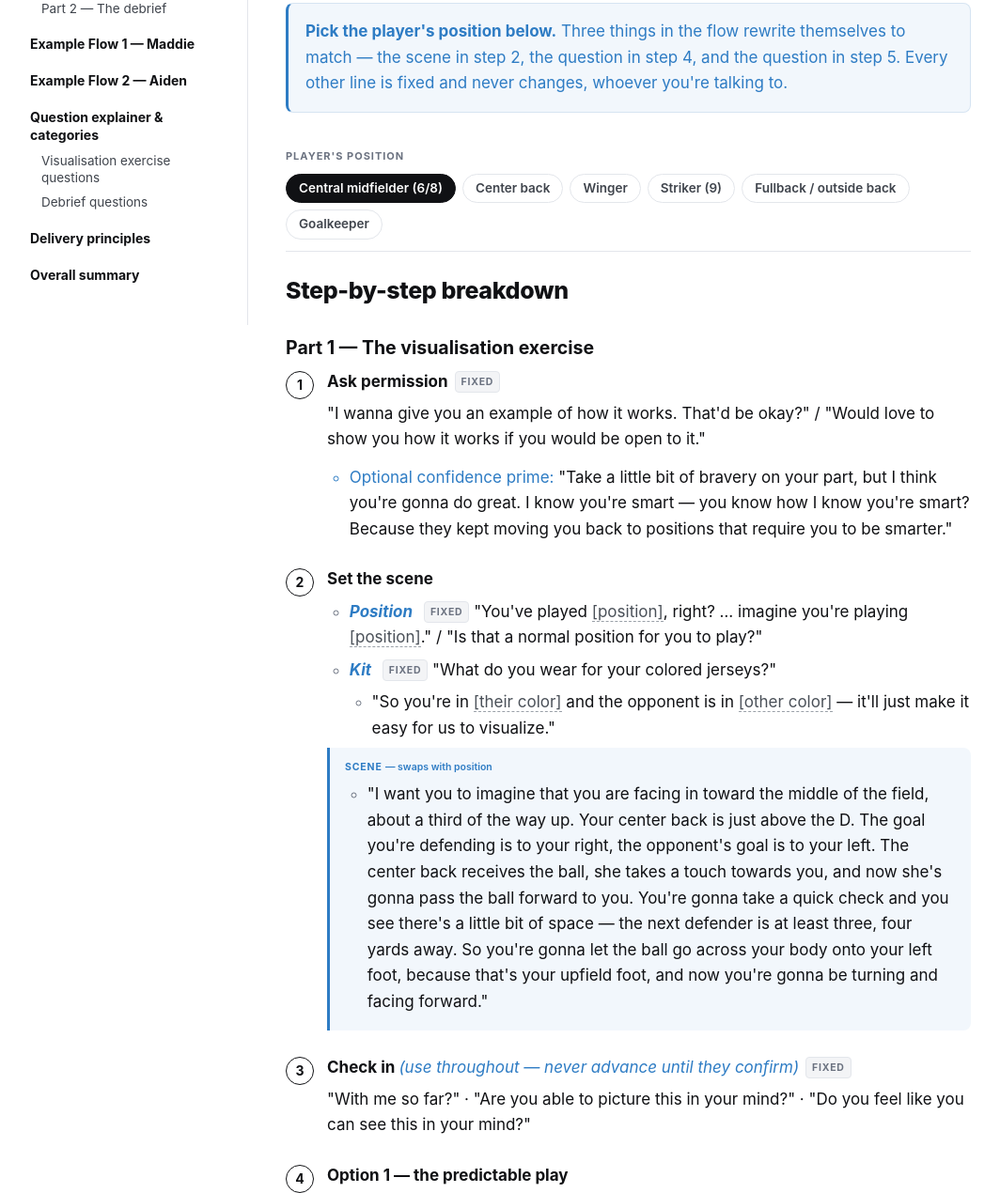
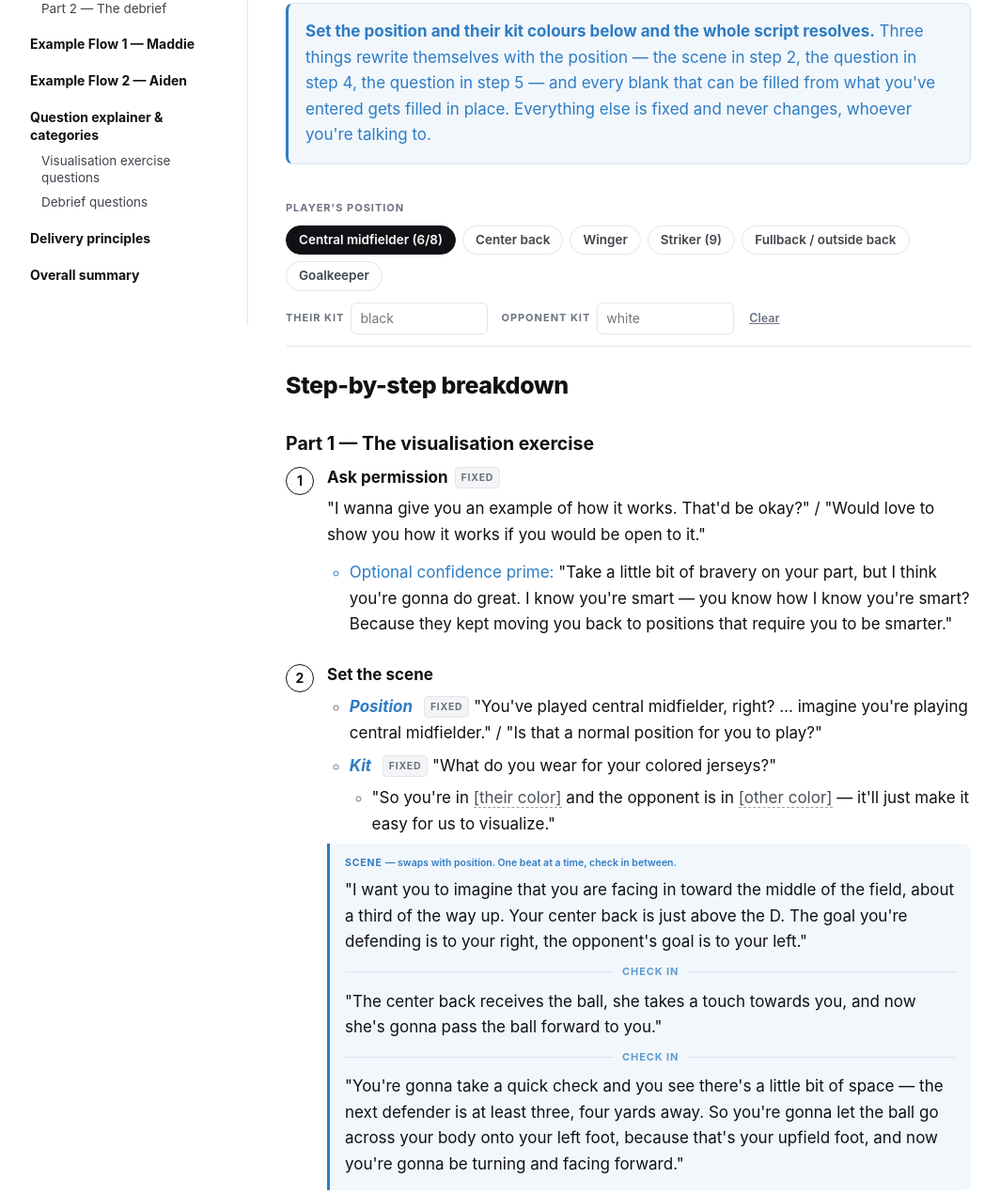
Before and after one commit to Tommychinn/acta-library, a plain HTML site: page visualisation/index.html in a window 1280 px wide. Shown: the part 188-1458 px from the top of the page at 94% size, without its empty margins (0-1064 px from the left). Drawn offline with Linux system fonts and the light colour scheme.

Commit message:
sync: scene beats split per Notion, position + kit details resolve into every line

```diff
--- a/visualisation/index.html
+++ b/visualisation/index.html
@@ -110,6 +110,9 @@
     border-bottom:1px dashed #9AA0A8; color:#4A5058; font-style:normal;
     white-space:nowrap;
   }
+  /* Once resolved from the position tab or the player-details bar, a placeholder
+     stops looking like a blank and reads as part of the line. */
+  .ph.filled{ border-bottom:0; color:inherit; }
 
   /* ---- lists ---- */
   ul,ol{ margin:0 0 13px; padding-left:1.4em; }
@@ -154,6 +157,19 @@
   }
   .variant[hidden]{ display:none; }
 
+  /* Scene beats: delivered one at a time, with a check-in between each. */
+  ul.beats{ list-style:none; padding-left:0; margin:0 0 9px; }
+  ul.beats > li{ margin:0; }
+  ul.beats > li + li{ margin-top:0; }
+  .checkcue{
+    display:flex; align-items:center; gap:9px; margin:9px 0;
+    font-size:11px; font-weight:700; letter-spacing:.08em; text-transform:uppercase;
+    color:var(--ctx); opacity:.75;
+  }
+  .checkcue::before,.checkcue::after{
+    content:""; flex:1; height:1px; background:#C9DDF0;
+  }
+
   /* ---- position tabs ---- */
   .posbar{
     position:sticky; top:0; z-index:5; background:var(--ground);
@@ -172,6 +188,25 @@
   }
   .postab:hover{ border-color:var(--ctx); color:var(--ctx); }
   .postab[aria-selected="true"]{ background:var(--ink); border-color:var(--ink); color:#fff; }
+
+  /* ---- player details: typed once at the top of the call, resolved page-wide ---- */
+  .playerbar{ display:flex; flex-wrap:wrap; gap:7px 14px; align-items:center; margin:12px 0 0; }
+  .playerbar label{
+    display:flex; align-items:center; gap:7px;
+    font-size:11px; font-weight:700; letter-spacing:.09em; text-transform:uppercase;
+    color:var(--muted);
+  }
+  .playerbar input{
+    font:inherit; font-size:14px; font-weight:400; letter-spacing:0; text-transform:none;
+    color:var(--ink); background:var(--ground);
+    border:1px solid var(--rule); border-radius:6px; padding:5px 9px; width:9em;
+  }
+  .playerbar input:focus{ outline:2px solid var(--ctx); outline-offset:1px; border-color:var(--ctx); }
+  .playerbar .clear{
+    font:inherit; font-size:12.5px; font-weight:600; color:var(--muted);
+    background:none; border:0; padding:5px 2px; cursor:pointer; text-decoration:underline;
+  }
+  .playerbar .clear:hover{ color:var(--ctx); }
 
   /* ---- dialogue transcripts ---- */
   .dlg{ margin:0 0 13px; padding-left:14px; border-left:2px solid var(--rule); }
@@ -231,7 +266,7 @@
     </header>
 
     <aside class="callout">
-      <p><strong>Pick the player's position below.</strong> Three things in the flow rewrite themselves to match — the scene in step 2, the question in step 4, and the question in step 5. Every other line is fixed and never changes, whoever you're talking to.</p>
+      <p><strong>Set the position and their kit colours below and the whole script resolves.</strong> Three things rewrite themselves with the position — the scene in step 2, the question in step 4, the question in step 5 — and every blank that can be filled from what you've entered gets filled in place. Everything else is fixed and never changes, whoever you're talking to.</p>
     </aside>
 
     <div class="posbar">
@@ -243,6 +278,11 @@
         <button class="postab" role="tab" type="button" data-pos="striker" aria-selected="false">Striker (9)</button>
         <button class="postab" role="tab" type="button" data-pos="fb" aria-selected="false">Fullback / outside back</button>
         <button class="postab" role="tab" type="button" data-pos="gk" aria-selected="false">Goalkeeper</button>
+      </div>
+      <div class="playerbar">
+        <label>Their kit <input type="text" id="theircolor" autocomplete="off" spellcheck="false" placeholder="black"></label>
+        <label>Opponent kit <input type="text" id="othercolor" autocomplete="off" spellcheck="false" placeholder="white"></label>
+        <button class="clear" type="button" id="clearplayer">Clear</button>
       </div>
     </div>
 
@@ -262,31 +302,57 @@
       <li>
         <span class="steplabel">Set the scene</span>
         <ul>
-          <li><strong class="ctx">Position</strong> <span class="fixedtag">Fixed</span> "You've played <span class="ph">[position]</span>, right? … imagine you're playing <span class="ph">[position]</span>." / "Is that a normal position for you to play?"</li>
+          <li><strong class="ctx">Position</strong> <span class="fixedtag">Fixed</span> "You've played <span class="ph" data-fill="position">[position]</span>, right? … imagine you're playing <span class="ph" data-fill="position">[position]</span>." / "Is that a normal position for you to play?"</li>
           <li><strong class="ctx">Kit</strong> <span class="fixedtag">Fixed</span> "What do you wear for your colored jerseys?"
-            <ul><li>"So you're in <span class="ph">[their color]</span> and the opponent is in <span class="ph">[other color]</span> — it'll just make it easy for us to visualize."</li></ul>
+            <ul><li>"So you're in <span class="ph" data-fill="theircolor">[their color]</span> and the opponent is in <span class="ph" data-fill="othercolor">[other color]</span> — it'll just make it easy for us to visualize."</li></ul>
           </li>
         </ul>
 
         <div class="slot">
-          <p class="slothd">Scene <span style="font-weight:600;text-transform:none;letter-spacing:0">— swaps with position</span></p>
+          <p class="slothd">Scene <span style="font-weight:600;text-transform:none;letter-spacing:0">— swaps with position. One beat at a time, check in between.</span></p>
           <div class="variant" data-var="mid">
-            <ul><li>"I want you to imagine that you are facing in toward the middle of the field, about a third of the way up. Your center back is just above the D. The goal you're defending is to your right, the opponent's goal is to your left. The center back receives the ball, she takes a touch towards you, and now she's gonna pass the ball forward to you. You're gonna take a quick check and you see there's a little bit of space — the next defender is at least three, four yards away. So you're gonna let the ball go across your body onto your left foot, because that's your upfield foot, and now you're gonna be turning and facing forward."</li></ul>
+            <ul class="beats">
+              <li>"I want you to imagine that you are facing in toward the middle of the field, about a third of the way up. Your center back is just above the D. The goal you're defending is to your right, the opponent's goal is to your left."</li>
+              <li><p class="checkcue">check in</p></li>
+              <li>"The center back receives the ball, she takes a touch towards you, and now she's gonna pass the ball forward to you."</li>
+              <li><p class="checkcue">check in</p></li>
+              <li>"You're gonna take a quick check and you see there's a little bit of space — the next defender is at least three, four yards away. So you're gonna let the ball go across your body onto your left foot, because that's your upfield foot, and now you're gonna be turning and facing forward."</li>
+            </ul>
           </div>
           <div class="variant" data-var="cb" hidden>
-            <ul><li>"Imagine your goalkeeper has the ball at their feet, just outside the 18. You're the left center back, and you've dropped wide, about level with the corner of the box, to receive. Their striker — the 9 — is about ten yards away and starting to move toward you. Your keeper plays it into your feet."</li></ul>
+            <ul class="beats">
+              <li>"Imagine your goalkeeper has the ball at their feet, just outside the 18. You're the left center back, and you've dropped wide, about level with the corner of the box, to receive. Their striker — the 9 — is about ten yards away and starting to move toward you."</li>
+              <li><p class="checkcue">check in</p></li>
+              <li>"Your keeper plays it into your feet."</li>
+            </ul>
           </div>
           <div class="variant" data-var="winger" hidden>
-            <ul><li>"Imagine you're playing on the right wing, high and wide, hugging the touchline. Your midfielder has the ball in the middle of the field and plays it out to you. You've got a bit of space, so you receive it facing forward — facing the opponent's goal. Their fullback is three, four yards off you, closing you down."</li></ul>
+            <ul class="beats">
+              <li>"Imagine you're playing on the right wing, high and wide, hugging the touchline."</li>
+              <li><p class="checkcue">check in</p></li>
+              <li>"Your midfielder has the ball in the middle of the field and plays it out to you. You've got a bit of space, so you receive it facing forward — facing the opponent's goal. Their fullback is three, four yards off you, closing you down."</li>
+            </ul>
           </div>
           <div class="variant" data-var="striker" hidden>
-            <ul><li>"Imagine you're playing as the 9. Your midfielder is driving forward with the ball, and you check toward them to receive it into your feet with your back to goal. Their center back is tight on your back — you can feel them there."</li></ul>
+            <ul class="beats">
+              <li>"Imagine you're playing as the 9. Your midfielder is driving forward with the ball, and you check toward them to receive it into your feet with your back to goal."</li>
+              <li><p class="checkcue">check in</p></li>
+              <li>"Their center back is tight on your back — you can feel them there."</li>
+            </ul>
           </div>
           <div class="variant" data-var="fb" hidden>
-            <ul><li>"Imagine you're playing right back. Your center back has the ball and plays it across to you. Their winger is running at you to press, and your winger is ahead of you, up the line."</li></ul>
+            <ul class="beats">
+              <li>"Imagine you're playing right back. Your center back has the ball and plays it across to you."</li>
+              <li><p class="checkcue">check in</p></li>
+              <li>"Their winger is running at you to press, and your winger is ahead of you, up the line."</li>
+            </ul>
           </div>
           <div class="variant" data-var="gk" hidden>
-            <ul><li>"Imagine you've just caught a cross and you've got the ball in your hands. Their striker is jogging toward you to close you down. Your fullback is wide on the right, and your 6 is showing underneath in the middle."</li></ul>
+            <ul class="beats">
+              <li>"Imagine you've just caught a cross and you've got the ball in your hands."</li>
+              <li><p class="checkcue">check in</p></li>
+              <li>"Their striker is jogging toward you to close you down. Your fullback is wide on the right, and your 6 is showing underneath in the middle."</li>
+            </ul>
           </div>
         </div>
       </li>
@@ -653,24 +719,71 @@
 <script>
 (function(){
   var POSITIONS = ['mid','cb','winger','striker','fb','gk'];
+  // How each position is said aloud in the fixed "you've played …" line.
+  var POSNAME = {
+    mid:'central midfielder', cb:'center back', winger:'winger',
+    striker:'striker', fb:'fullback', gk:'goalkeeper'
+  };
+  var BLANK = { position:'[position]', theircolor:'[their color]', othercolor:'[other color]' };
+
   var tabs = Array.prototype.slice.call(document.querySelectorAll('.postab'));
   var variants = Array.prototype.slice.call(document.querySelectorAll('.variant'));
   var passthrow = Array.prototype.slice.call(document.querySelectorAll('[data-passthrow]'));
+  var fills = Array.prototype.slice.call(document.querySelectorAll('[data-fill]'));
+  var theirs = document.getElementById('theircolor');
+  var others = document.getElementById('othercolor');
+  var clearBtn = document.getElementById('clearplayer');
 
-  function select(pos){
-    if(POSITIONS.indexOf(pos) === -1) pos = 'mid';
+  var pos = 'mid';
+
+  function store(k,v){ try{ localStorage.setItem(k,v); }catch(e){} }
+  function load(k){ try{ return localStorage.getItem(k); }catch(e){ return null; } }
+
+  // Resolve every blank the page can currently answer. Anything still unknown
+  // falls back to its bracketed form so the rep can see it needs filling live.
+  function resolve(){
+    var values = {
+      position: POSNAME[pos],
+      theircolor: theirs.value.trim(),
+      othercolor: others.value.trim()
+    };
+    fills.forEach(function(n){
+      var key = n.dataset.fill;
+      var v = values[key];
+      if(v){ n.textContent = v; n.classList.add('filled'); }
+      else { n.textContent = BLANK[key]; n.classList.remove('filled'); }
+    });
+  }
+
+  function select(next){
+    pos = (POSITIONS.indexOf(next) === -1) ? 'mid' : next;
     tabs.forEach(function(t){ t.setAttribute('aria-selected', String(t.dataset.pos === pos)); });
     variants.forEach(function(v){ v.hidden = (v.dataset.var !== pos); });
     // The keeper has the ball in their hands, so the fixed line reads "throw".
     passthrow.forEach(function(n){ n.textContent = (pos === 'gk') ? 'throw' : 'pass'; });
-    try{ localStorage.setItem('acta-viz-pos', pos); }catch(e){}
+    store('acta-viz-pos', pos);
+    resolve();
   }
 
   tabs.forEach(function(t){ t.addEventListener('click', function(){ select(t.dataset.pos); }); });
 
-  var saved = null;
-  try{ saved = localStorage.getItem('acta-viz-pos'); }catch(e){}
-  select(saved || 'mid');
+  [theirs, others].forEach(function(input){
+    input.addEventListener('input', function(){
+      store('acta-viz-' + input.id, input.value);
+      resolve();
+    });
+  });
+
+  clearBtn.addEventListener('click', function(){
+    theirs.value = ''; others.value = '';
+    store('acta-viz-theircolor',''); store('acta-viz-othercolor','');
+    resolve();
+    theirs.focus();
+  });
+
+  theirs.value = load('acta-viz-theircolor') || '';
+  others.value = load('acta-viz-othercolor') || '';
+  select(load('acta-viz-pos') || 'mid');
 })();
 </script>
 
```
